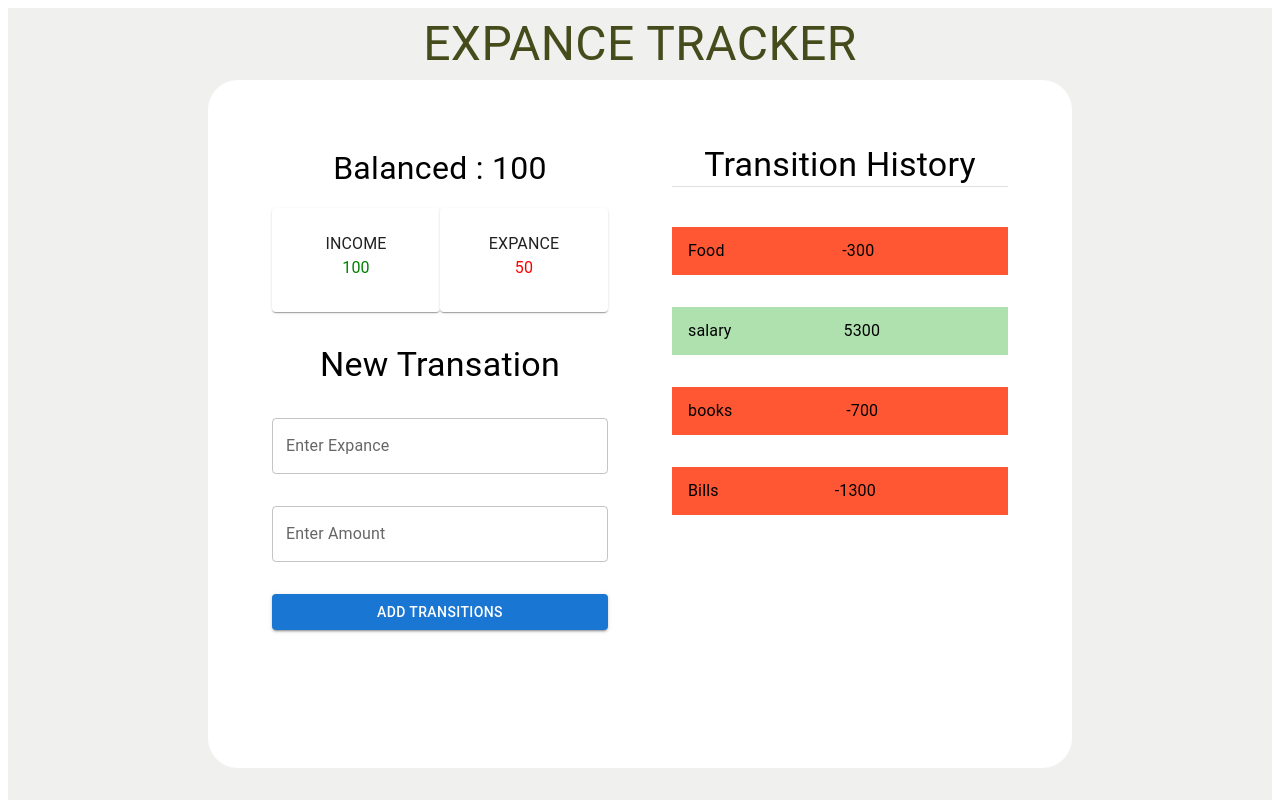
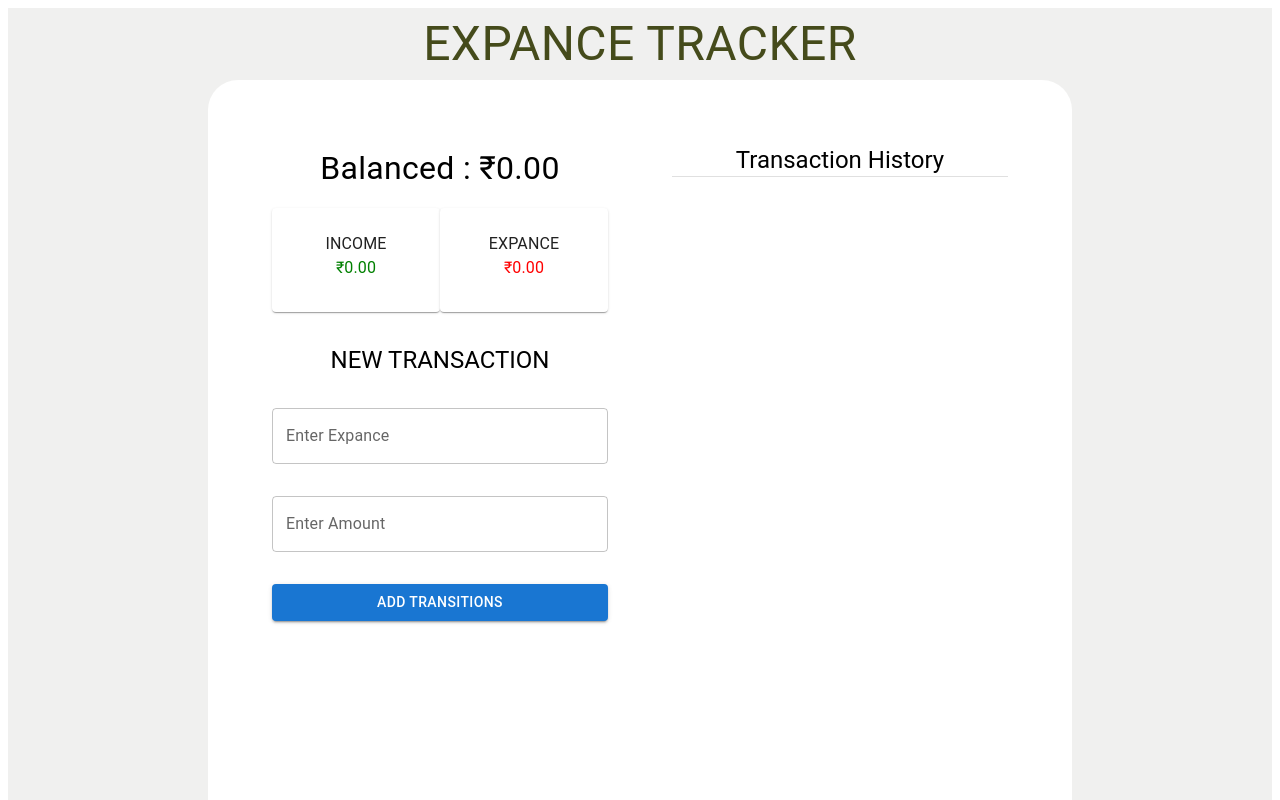
Before and after one commit to Divyyanshu/Expance_Tracker_App, a React (Vite) app in the folder Expance_Tracker/: page / in a window 1280 px wide. Shown: the top 800 px of the page. Built offline with nearby package versions, Linux system fonts and the light colour scheme.

Commit message:
project completed

```diff
--- a/Expance_Tracker/package.json
+++ b/Expance_Tracker/package.json
@@ -12,6 +12,7 @@
   "dependencies": {
     "@emotion/react": "^11.11.4",
     "@emotion/styled": "^11.11.5",
+    "@mui/icons-material": "^5.15.20",
     "@mui/material": "^5.15.20",
     "react": "^18.2.0",
     "react-dom": "^18.2.0"
--- a/Expance_Tracker/src/App.css
+++ b/Expance_Tracker/src/App.css
@@ -5,7 +5,7 @@
   text-align: center;
 } */
 .App{
-  height: 100vh;
+  height: 800vh;
   background-color: rgb(240, 240, 239);
   text-align: center;
 }
--- a/Expance_Tracker/src/App.jsx
+++ b/Expance_Tracker/src/App.jsx
@@ -3,7 +3,7 @@ import {Box, Typography,styled } from "@mui/material"
 import Balance from './components/Balance'
 import ExpanceCard from './components/ExpancCard'
 import NewTransaction from './components/NewTransation'
-import Transaction from './components/Transaction'
+import Transaction from './components/Transactions'
 import { useState } from 'react'
 
 
@@ -21,7 +21,7 @@ width : 800px;
 border-radius : 30px;
 
 & > div{
-height : 70vh;
+height : 150vh;
 width : 50%;
 padding : 2rem
 }
@@ -29,23 +29,20 @@ padding : 2rem
 
 function App() {
 
-  const [transaction,setTransaction] = useState([
-   {id : 1 , text : "Food" , Amount : -300},
-   {id : 2 , text : "salary" , Amount : 5300},
-   {id : 3 , text : "books" , Amount : -700},
-   {id : 4 , text : "Bills" , Amount : -1300},
+  const [transactions ,setTransactions] = useState([
+
   ])
   return (
     <Box className='App'>
      <Header>Expance Tracker</Header>
      <Container>
       <Box>
-        <Balance/>
-        <ExpanceCard/>
-        <NewTransaction/>
+        <Balance transactions = {transactions}/>
+        <ExpanceCard transactions = {transactions}/>
+        <NewTransaction setTransactions = {setTransactions}/>
       </Box>
       <Box>
-        <Transaction transaction = {transaction}/>
+        <Transaction transactions = {transactions} setTransactions = {setTransactions}/>
       </Box>
      </Container>
     </Box>
--- a/Expance_Tracker/src/components/Balance.jsx
+++ b/Expance_Tracker/src/components/Balance.jsx
@@ -5,10 +5,16 @@ const BalancedText = styled(Typography)`
   margin-bottom : 1rem;
 `
 
-function Balance() {
+// eslint-disable-next-line react/prop-types
+function Balance({transactions}) {
+
+// eslint-disable-next-line react/prop-types
+const amount = transactions.map(transaction => transaction.amount);
+const total = amount.reduce((amount,item)=>(amount += item),0).toFixed(2)
+
     return (
         <Box>
-            <BalancedText>Balanced : 100 </BalancedText>
+            <BalancedText>Balanced : ₹{total} </BalancedText>
         </Box>
     )
 }
--- a/Expance_Tracker/src/components/ExpancCard.jsx
+++ b/Expance_Tracker/src/components/ExpancCard.jsx
@@ -10,19 +10,26 @@ padding : 0.5rem;
 `
 
 
-function ExpanceCard() {
+// eslint-disable-next-line react/prop-types
+function ExpanceCard({transactions}) {
+    // eslint-disable-next-line react/prop-types
+    const amount = transactions.map(transaction => transaction.amount);
+const income = amount.filter(item => item > 0).reduce((amount,item)=>(amount += item),0).toFixed(2)
+const expance = amount.filter(item => item < 0).reduce((amount,item)=>(amount += item),0).toFixed(2)
+
+
     return (
         <Container>
             <Card>
                 <CardContent>
                     <Typography>INCOME</Typography>
-                    <Typography style={{ color: 'green' }}>100</Typography>
+                    <Typography style={{ color: 'green' }}>₹{income}</Typography>
                 </CardContent>
             </Card>
             <Card>
                 <CardContent>
                     <Typography>EXPANCE</Typography>
-                    <Typography style={{ color: 'red' }}>50</Typography>
+                    <Typography style={{ color: 'red' }}>₹{expance}</Typography>
                 </CardContent>
             </Card>
         </Container>
--- a/Expance_Tracker/src/components/NewTransation.jsx
+++ b/Expance_Tracker/src/components/NewTransation.jsx
@@ -1,23 +1,38 @@
 import { Typography, TextField , Button, styled } from "@mui/material";
+import { useState } from "react";
+
 
 const Container = styled(Typography)`
 display : flex;
 flex-direction : column;
-& > h4 ,& >div , &> button{
+& > h5 ,& >div , &> button{
    margin-top : 2rem;
 }
 `
 
-function NewTransaction() {
+// eslint-disable-next-line react/prop-types
+function NewTransaction({setTransactions}) {
+
+const [text,setText] = useState("");
+const [amount,setamount] = useState(0);
+
+function addTransation(){
+    const transaction = {
+        id : Math.floor(Math.random()*1000000),
+        text : text,
+        amount : +amount,
+    }
+    // eslint-disable-next-line no-undef
+    setTransactions(prevState => [transaction , ...prevState])
+}
+
     return (
         <Container>
-            <Typography variant="h4">New Transation</Typography>
-            <TextField label="Enter Expance" variant="outlined" />
-            <TextField label="Enter Amount" variant="outlined" />
-            <Button variant="contained">Add Transitions</Button>
+            <Typography variant="h5">NEW TRANSACTION</Typography>
+            <TextField label="Enter Expance" onChange={(e)=>setText(e.target.value)} />
+            <TextField label="Enter Amount" onChange={(e)=>setamount(e.target.value)}/>
+            <Button variant="contained" onClick={()=> addTransation()}>Add Transitions</Button>
         </Container>
-
-
     )
 }
 
--- a/Expance_Tracker/src/components/Transaction.jsx
+++ b/Expance_Tracker/src/components/Transaction.jsx
@@ -1,25 +1,31 @@
+/* eslint-disable react/prop-types */
+import { ListItem ,ListItemText , styled } from "@mui/material";
+import { ListItemIcon } from '@mui/material';
+import DeleteIcon from '@mui/icons-material/Delete';
 
-import { Typography, List , Divider, Box } from "@mui/material"
-import Transactions from "./Transactions";
+
+const Detail = styled(ListItem)`
+margin-top : 2rem;
+border-radius : 1rem;
+`
 
 // eslint-disable-next-line react/prop-types
-const Transaction = ({transaction})=>{
+function Transaction ({transaction , setTransactions ,transactions}){
+
+const color = transaction.amount > 0 ? "#2e8b57": "#dc143c"
+const deletTransaction = (id) =>{
+     setTransactions(transactions.filter(transaction => transaction.id !== id))
+}
+
     return(
-     <Box>
-        <Typography variant="h4">Transition History</Typography>
-        <Divider/>
-        <List>
-            {
-                // eslint-disable-next-line no-unused-vars, react/prop-types
-                transaction.map(transaction =>(
-                    // eslint-disable-next-line react/jsx-key
-                   <Transactions transaction ={transaction}/>
-                ))
-            }
-        </List>
-     </Box>
+       <Detail style={{background :`${color}`, color: "#fff" }}>
+        <ListItemIcon>
+            <DeleteIcon onClick ={()=>deletTransaction(transaction.id)}/>
+        </ListItemIcon>
+      <ListItemText> {transaction.text}</ListItemText>
+      <ListItemText> {transaction.amount}</ListItemText>
+       </Detail>
     )
 }
 
-
 export default Transaction;
--- a/Expance_Tracker/src/components/Transactions.jsx
+++ b/Expance_Tracker/src/components/Transactions.jsx
@@ -1,25 +1,25 @@
-/* eslint-disable react/prop-types */
-import { ListItem, ListItemText ,styled} from "@mui/material"
-
-const Detail = styled(ListItem)`
-margin-top : 2rem;
-`
-
+/* eslint-disable no-unused-vars */
+import { Typography, Box ,Divider ,List} from "@mui/material"
+import Transaction from "./Transaction"
 
 // eslint-disable-next-line react/prop-types
-const Transactions = ({transaction}) => {
-const color = transaction.Amount > 0 ? "#AFE1AF":"#FF5733";
-
-    return (
-        <Detail style={{background :`${color}`}}>
-            <ListItemText>
-               {transaction.text}
-            </ListItemText>
-            <ListItemText>
-               {transaction.Amount}
-            </ListItemText>
-        </Detail>
+function Transactions({transactions ,setTransactions}){
+    return(
+        <Box>
+            <Typography variant="h5" color="initial"> Transaction History</Typography>
+            <Divider/>
+            <List>
+                {
+                    // eslint-disable-next-line react/prop-types
+                    transactions.map(transaction =>(
+                    // eslint-disable-next-line react/jsx-key
+                    <Transaction  transaction={transaction} setTransactions={setTransactions} transactions={transactions}/>
+                    ))
+                }
+            </List>
+        </Box>
     )
 }
 
+
 export default Transactions
```
Also changed, not shown: Expance_Tracker/src/index.css (+1 -62 lines), 1 other file (tests, documents, lock files or other folders).
